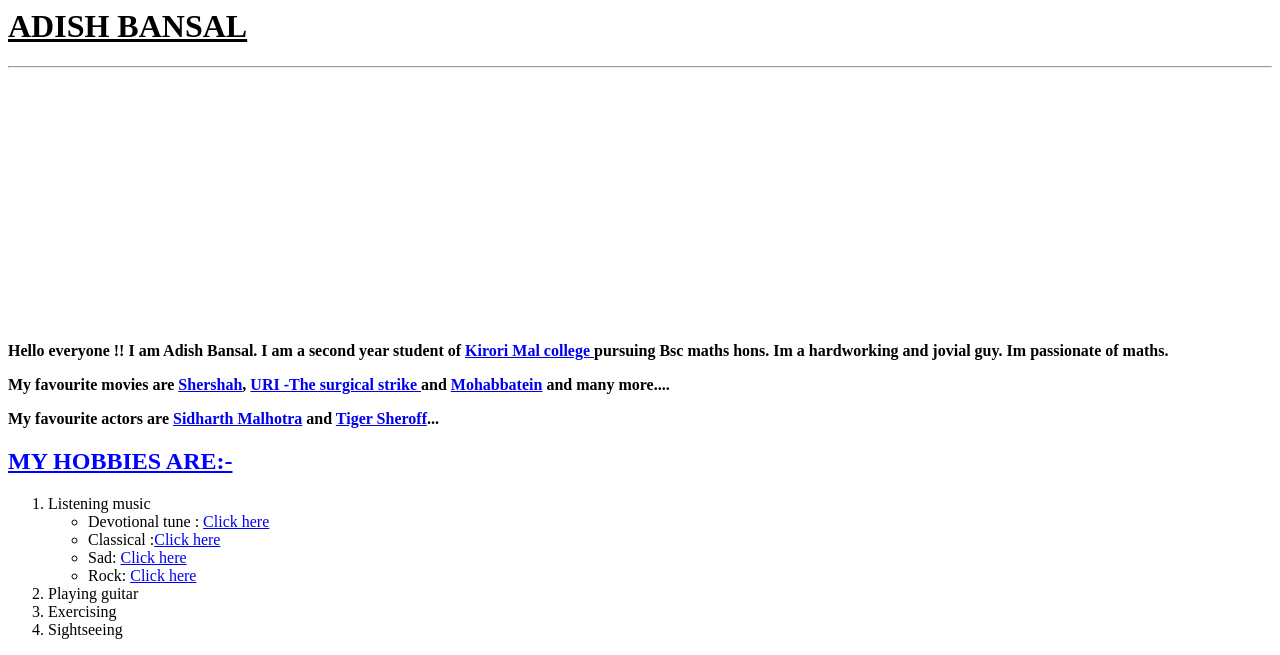
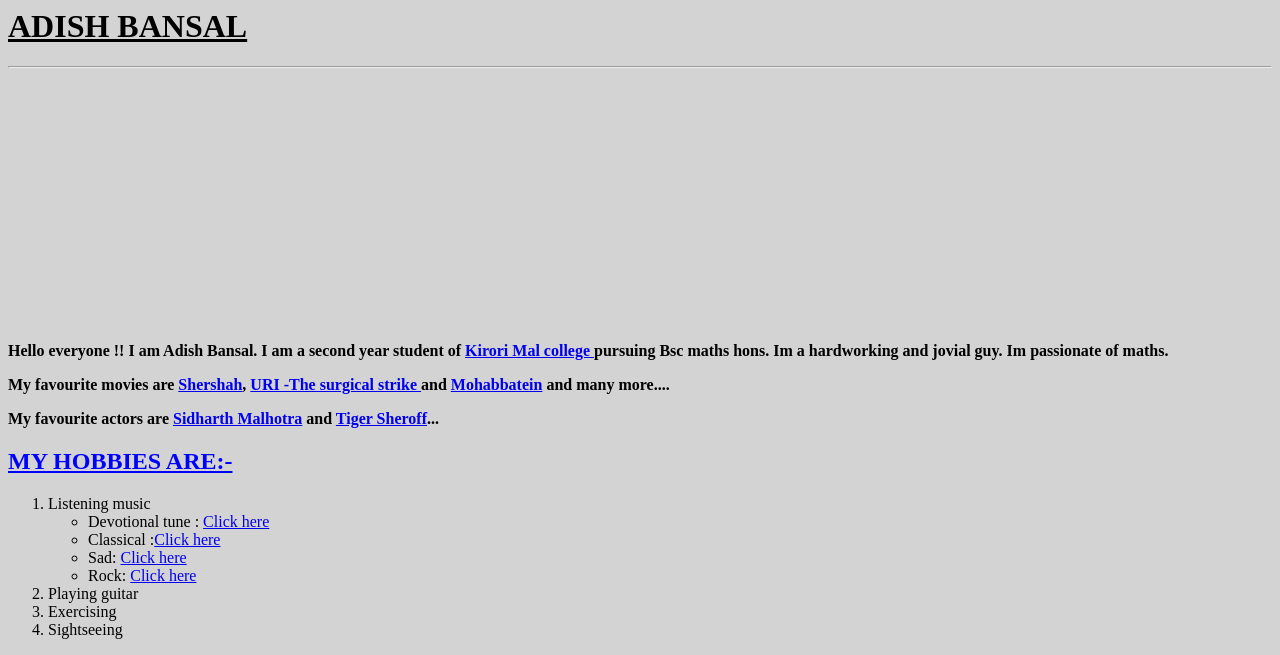
Before and after one commit to Adishbansal/Adish-bansal, a plain HTML site: page index.html in a window 1280 px wide. Shown: the top 655 px of the page. Drawn offline with Linux system fonts and the light colour scheme.

Commit message:
Add files via upload

```diff
--- a/index.html
+++ b/index.html
@@ -3,7 +3,7 @@
                        <title> My web page </title>
                                  <h1 style="font-family:Algerian"><u> ADISH BANSAL </u></h1>
                                   <hr>
-                                          <body>
+                                          <body style="background-color:lightgray">
                                          <marquee> <img src="IMG-20190312-WA0006.jpg" height=250 width=250></marquee>
                                            <p><b> Hello everyone !! I am Adish Bansal. I am a second year student of <a href="http://www.kmcollege.ac.in/"> Kirori Mal college </a> pursuing Bsc maths hons.
                                                   Im a hardworking and jovial guy. Im passionate of maths.</b></p>
```
